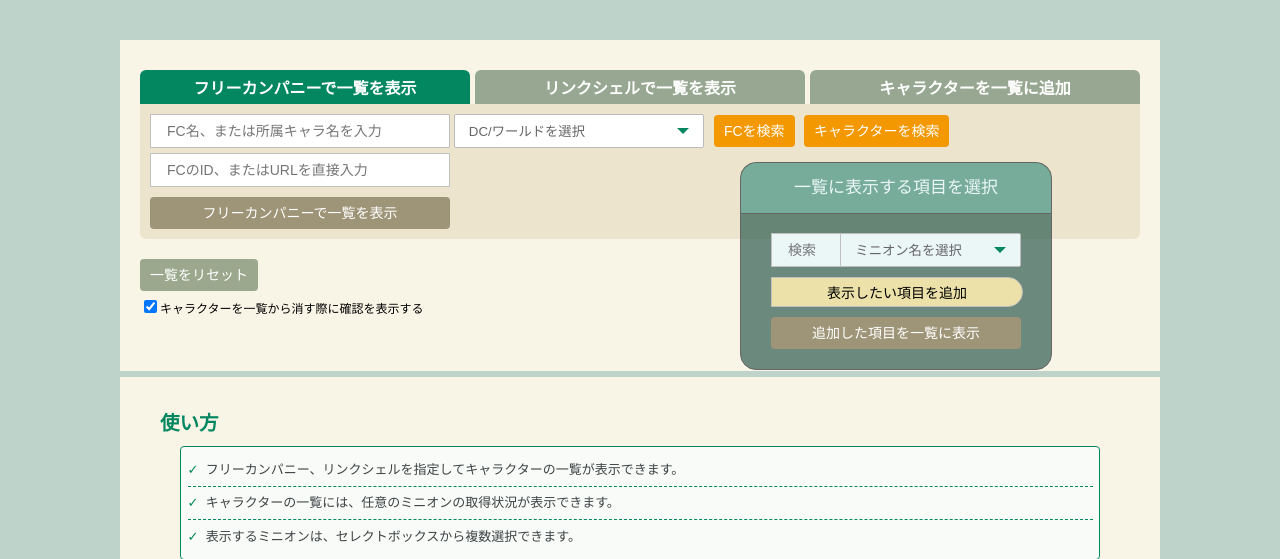
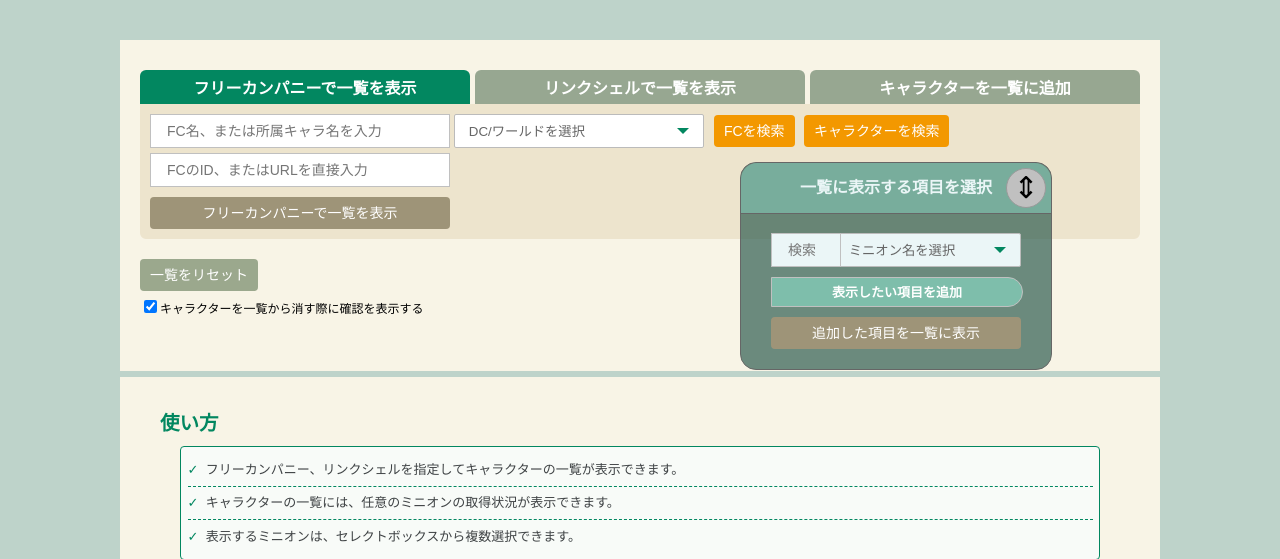
Before and after one commit to LupitaMontilla/oenothera, a PHP site: page /tools/fellows_minion_checker.php in a window 1280 px wide. Shown: the part 108-667 px from the top of the page. Run offline with PHP 8.4, Linux system fonts and the light colour scheme.

Commit message:
アイテム追加メニューのデザイン調整。

```diff
--- a/css/pc.css
+++ b/css/pc.css
@@ -130,6 +130,7 @@
 
 	#menu__items {
 		position: absolute;
+		position: fixed;
 		top: 270px;
 		left: 740px;
 		width: auto;
@@ -155,8 +156,8 @@
 		border-bottom: 1px solid #666;
 		border-radius: 16px 16px 0 0;
 		margin: 1px;
-		/*font-weight: bold;*/
-		font-size: 17px;
+		font-size: 16px;
+		font-weight: bold;
 		color: #ebf6f7;
 		cursor: move;
 	}
@@ -168,11 +169,6 @@
 	#menu__items .subcontent {
 		margin: 0;
 		padding: 70px 30px 20px;
-		/*border: 2px solid #666;*/
-    /*opacity: 0.9;*/
-    /*background: #f8fbf8;*/
-		/*background: rgba(248,251,248,0.8);*/
-    /*border-radius: 25px;*/
 	}
 
   .menu .link {
@@ -182,6 +178,53 @@
   .menu li {
     width: 1000px;
   }
+
+	#menu_2 {
+		position: absolute;
+		opacity: 0;
+	}
+
+	#menu_2 ~ label {
+		box-sizing: border-box;
+		position: absolute;
+		display: block;
+		width: 40px;
+		height: 40px;
+		top: 5px;
+		right: 5px;
+		z-index: 30;
+		border: 1px solid #999;
+		background-color: silver;
+		border-radius: 20px;
+		cursor: pointer;
+	}
+
+	#menu_2 ~ label span {
+		box-sizing: border-box;
+		position: absolute;
+		width: 100%;
+		height: 100%;
+		line-height: 38px;
+		font-size: 30px;
+		text-align: center;
+	}
+
+	#menu_2:checked ~ .submenu .job_search,
+	#menu_2:checked ~ .submenu .mount_search,
+	#menu_2:checked ~ .submenu .minion_search,
+	#menu_2:checked ~ .submenu .items {
+    display: none;
+	}
+
+	#menu_2:checked ~ .submenu .search {
+    visibility: hidden;
+	}
+
+	#menu_2:checked ~ .submenu {
+		-webkit-transition: all 0.4s ease;
+    -o-transition: all 0.4s ease;
+    transition: all 0.4s ease;
+	}
 
 	label {
 		font-size: 12px;
@@ -195,7 +238,6 @@
 	}
 
 	ul {
-		/*margin-left: 10px;*/
 		margin: 0 10px;
 	}
 
@@ -222,7 +264,6 @@
 
   .tabmenu {
     position: relative;
-    /*width: 80%;*/
     font-size: 0;
   }
 
@@ -273,7 +314,6 @@
   }
 
   .search_mean {
-    /*height: 155px;*/
     padding: 4px;
     background-color: #ede4cd;
     border: solid 6px #ede4cd;
@@ -310,6 +350,7 @@
   .selectbox select {
     position: absolute;
     top: 6px;
+		left: 0;
     width: 100%;
     height: 20px;
     padding-left: 0.5em;
@@ -333,7 +374,6 @@
 
 	#minion {
 		margin-bottom: 20px;
-		/*background-color: #ede4cd;*/
 		padding: 10px;
 		border-radius: 4px;
 	}
@@ -341,7 +381,6 @@
 	#minion .items {
 		display: block;
 		width: 250px;
-		/*margin-top: 10px;*/
 		margin: 10px 0 0;
 	}
 
@@ -352,15 +391,16 @@
 		height: 20px;
 		margin: 0;
 		padding: 4px;
-		background-color: #ebe1a9;
+		background-color: rgb(126, 190, 171, 1);
 		border: 1px solid silver;
-		font-size: 14px;
+		font-size: 13px;
+		font-weight: bold;
+		color: #fff;
 		text-align: center;
 	}
 
 	#minion .items::before {
 		content: attr(data-title);
-		/*border-bottom: none;*/
 		-webkit-border-radius: 0 15px 15px 0;
 		border-radius: 0 15px 15px 0;
 	}
@@ -398,15 +438,12 @@
 		margin: 0;
 		border: solid 1px silver;
 		border-top: none;
-		/*border-bottom: none;*/
 		border-radius: 0 15px 15px 0;
 		text-indent: 1em;
 		-webkit-border-radius: 0 15px 15px 0;
     background-color: #fff1cf;
     color: #666;
 		font-size: 14px;
-		/*margin-bottom: 5px;*/
-    /*text-indent: 0.5em;*/
   }
 
 	#minion .items .item.tag_minion .tag {
@@ -458,8 +495,6 @@
 		font-weight: bold;
 		-webkit-border-radius: 12px;
 		border-radius: 12px;
-		/*background-color: #95949a;*/
-		/*background-color: #9ba88d;*/
 		text-indent: 0;
 	}
 
@@ -511,8 +546,8 @@
 		position: relative;
 	}
 
-	#minion .minion_search .selectbox,
-	#minion .mount_search .selectbox {
+	#minion .minion_search .selectbox select ,
+	#minion .mount_search .selectbox select {
 		text-indent: 70px;
 	}
 
@@ -521,7 +556,6 @@
 		position: absolute;
 		top: 0;
 		left: 0;
-		/*width: 200px;*/
 		width: 70px;
 	}
 
--- a/css/sp.css
+++ b/css/sp.css
@@ -106,6 +106,14 @@
 		/*content: '×';*/
 		content: attr(data-text2);
 		font-size: 24px;
+	}
+
+	#menu_2 {
+		display: none;
+	}
+
+	#menu_2 ~ label {
+		display:  none;
 	}
 
   .menu .link {
--- a/js/list_common.js
+++ b/js/list_common.js
@@ -23,6 +23,7 @@ $(function() {
         y = event.pageY - $(drag_menu).offset().top;
 
         $('body').on('mousemove touchmove', mmv);
+        $(this).on('mouseup touchend', mup);
     }
 
     var mmv = function(e) {
@@ -33,8 +34,11 @@ $(function() {
 
         e.preventDefault();
 
-        drag.style.top = event.pageY - y + 'px';
-        drag.style.left = event.pageX - x + 'px';
+        var scrollTop = $(window).scrollTop();
+        var scrollLeft = $(window).scrollLeft();
+
+        drag.style.top = event.pageY - scrollTop - y + 'px';
+        drag.style.left = event.pageX - scrollLeft - x + 'px';
 
         $(drag).on('mouseup touchend', mup);
         $('body').on('mouseleave touchleave', mup);
--- a/tools/include/fellows_checker/menu_items.php
+++ b/tools/include/fellows_checker/menu_items.php
@@ -1,4 +1,6 @@
                     <li id="menu__items" class="drag_menu">
+                        <input type="checkbox" id="menu_2">
+                        <label for="menu_2"><span>⇕</span></label>
                         <div class="link"><i></i>一覧に表示する項目を選択<i class="fa fa-chevron-down"></i></div>
                         <div class="submenu">
                             <div id="minion" class="acrodion subcontent">
```
